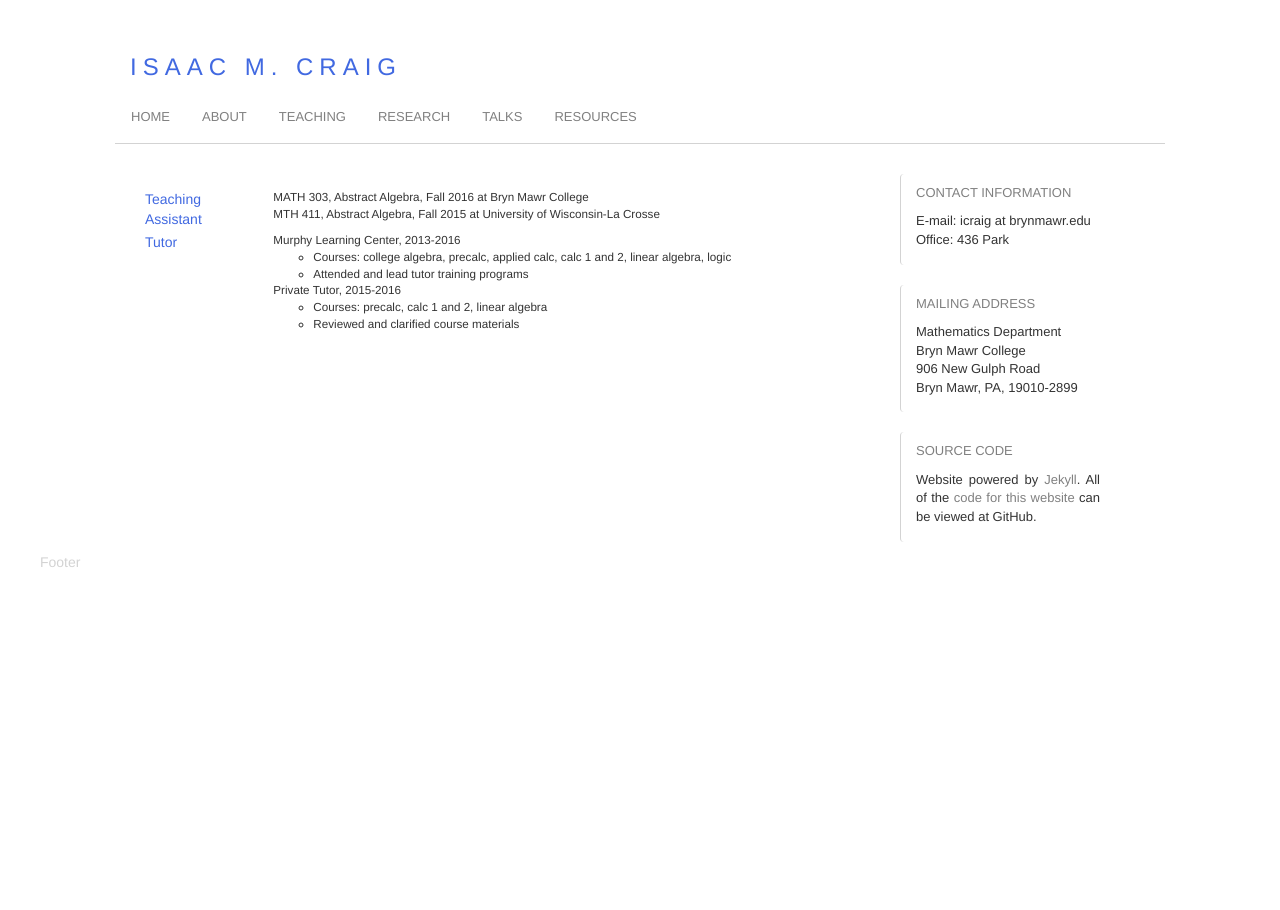
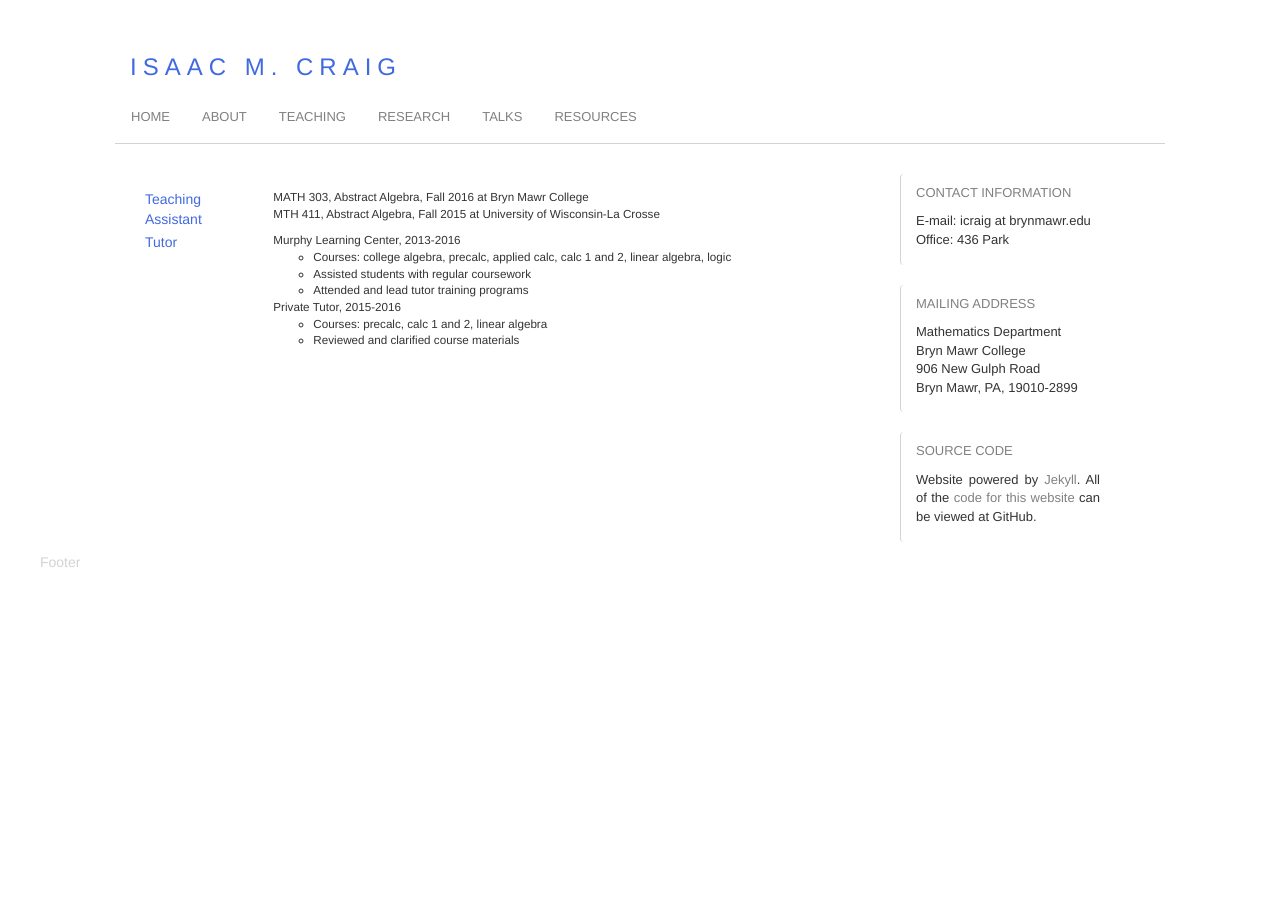
Before and after one commit to isundberg/isaacmc.github.io, a Jekyll site: the page built from teaching/index.html, in a window 1280 px wide. Built offline with Jekyll 4.4.1, drawn with Linux system fonts in a browser that asks for light colours.

Commit message:
Update index.html

```diff
--- a/teaching/index.html
+++ b/teaching/index.html
@@ -14,6 +14,7 @@ title:
   <li id="contentListItem">Murphy Learning Center, 2013-2016</li>
   <ul>
     <li>Courses: college algebra, precalc, applied calc, calc 1 and 2, linear algebra, logic</li>
+    <li>Assisted students with regular coursework</li>
     <li>Attended and lead tutor training programs</li>
   </ul>
   <li id="contentListItem">Private Tutor, 2015-2016</li>
```
